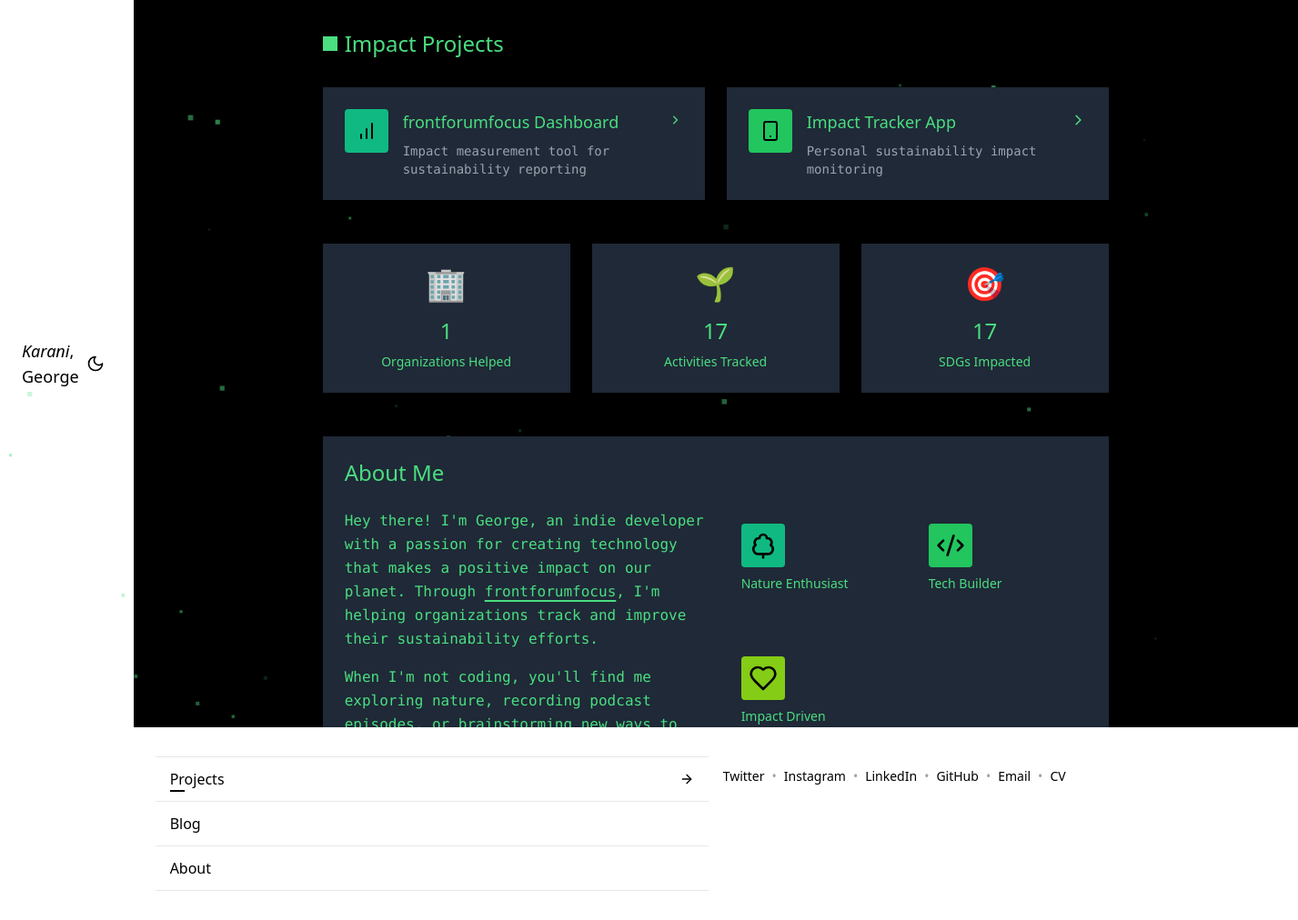
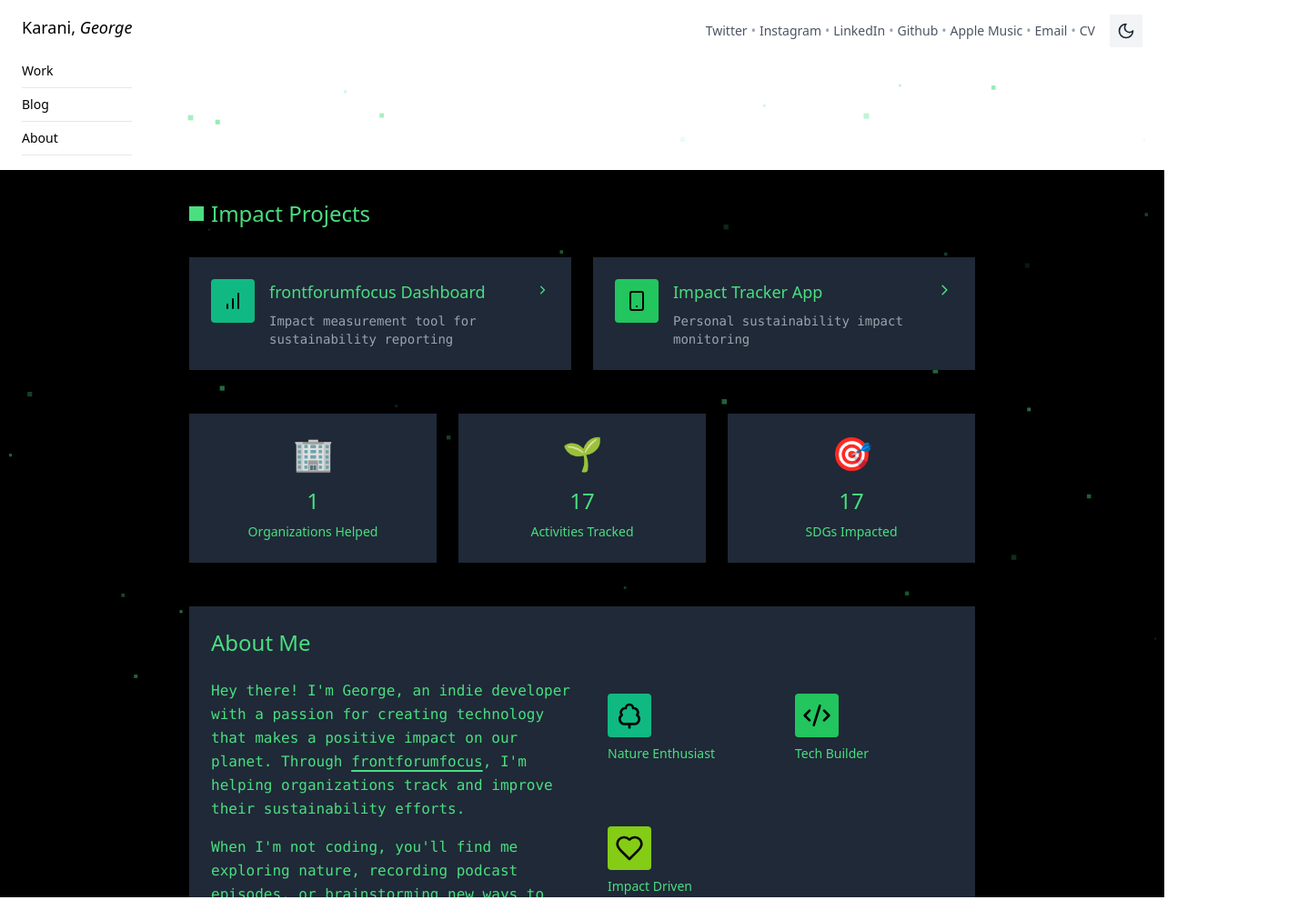
Before and after one commit to 21givenchy/scaling-chainsaw, a Next.js app: page /projects in a window 1280 px wide. Shown: the whole page at 91% size, 1427 px wide, since content can reach past the window. After the commit the page ends 987 px from the top, so only its background shows below. Built offline with nearby package versions, Linux system fonts and the light colour scheme.

Commit message:
feat: enhance header layout with navigation and secondary links; update theme toggle styles

```diff
--- a/app/layout.tsx
+++ b/app/layout.tsx
@@ -2,7 +2,6 @@
 import "./globals.css"
 import Providers from "@/components/Providers"
 import Header from "@/components/Header"
-import Navigation from "@/components/Navigation"
 // import RetroBootSequence from "@/components/RetroBootSequence"
 
 export const metadata = {
@@ -17,11 +16,10 @@
 }) {
   return (
     <html lang="en" suppressHydrationWarning>
-      <body className="grid grid-rows-[auto_auto_1fr] min-h-screen">
+      <body className="grid grid-rows-[auto_1fr] min-h-screen">
         <Providers>
           {/* <RetroBootSequence /> */}
           <Header />
-          <Navigation />
           {children}
         </Providers>
       </body>
--- a/components/Header.tsx
+++ b/components/Header.tsx
@@ -2,17 +2,32 @@
 
 import Link from "next/link"
 import ThemeToggle from "./ThemeToggle"
+import NavLinks from "./NavLinks"
+import SecondaryLinks from "./SecondaryLinks"
 
 export default function Header() {
   return (
-    <header className="flex justify-between items-center px-6 py-4" aria-label="Site header">
-      <Link
-        href="/"
-        className="text-lg font-medium hover:opacity-70 transition-opacity"
-      >
-        <span className="italic">Karani</span>, George
-      </Link>
-      <ThemeToggle />
+    <header className="px-6 py-4" aria-label="Site header">
+      <div className="flex justify-between items-start">
+        {/* Left side - Name and Nav */}
+        <div className="flex flex-col">
+          <Link
+            href="/"
+            className="text-lg font-medium hover:opacity-70 transition-opacity mb-4"
+          >
+            Karani, <span className="italic">George</span>
+          </Link>
+          <NavLinks />
+        </div>
+
+        {/* Right side - Social Links and Theme Toggle */}
+        <div className="flex flex-col items-end">
+          <div className="flex items-center gap-4 mb-2">
+            <SecondaryLinks />
+            <ThemeToggle />
+          </div>
+        </div>
+      </div>
     </header>
   )
 }
--- a/components/NavLinks.tsx
+++ b/components/NavLinks.tsx
@@ -2,11 +2,9 @@
 
 import Link from "next/link"
 import { usePathname } from "next/navigation"
-import { motion } from "framer-motion"
-import { ArrowRight } from "lucide-react"
 
 const navItems = [
-  { href: "/projects", label: "Projects" },
+  { href: "/projects", label: "Work" },
   { href: "/blog", label: "Blog" },
   { href: "/about", label: "About" },
 ]
@@ -16,40 +14,17 @@
 
   return (
     <nav className="flex flex-col" aria-label="Main navigation">
-      {navItems.map((item, index) => {
+      {navItems.map((item) => {
         const isActive = pathname === item.href
         return (
           <Link
             key={item.href}
             href={item.href}
-            className={`group relative py-3 px-4 border-b ${
-              index === 0 ? "border-t" : ""
-            } border-gray-200 dark:border-gray-800 hover:bg-gray-50 dark:hover:bg-gray-900/50 transition-colors`}
+            className={`py-2 border-b border-gray-200 dark:border-gray-800 hover:opacity-70 transition-opacity text-sm ${
+              isActive ? "font-medium" : ""
+            }`}
           >
-            <div className="flex items-center justify-between">
-              <span className="relative">
-                {item.label}
-                {/* Underline effect */}
-                <span
-                  className={`absolute left-0 -bottom-0.5 h-0.5 bg-current transition-all duration-100 ease-in-out ${
-                    isActive ? "w-4" : "w-0 group-hover:w-4"
-                  }`}
-                />
-              </span>
-              {/* Animated arrow */}
-              <motion.div
-                initial={{ opacity: 0, rotate: -90 }}
-                animate={
-                  isActive
-                    ? { opacity: 1, rotate: 0 }
-                    : { opacity: 0, rotate: -90 }
-                }
-                whileHover={{ opacity: 1, rotate: 0 }}
-                transition={{ duration: 0.2 }}
-              >
-                <ArrowRight className="w-4 h-4" />
-              </motion.div>
-            </div>
+            {item.label}
           </Link>
         )
       })}
--- a/components/SecondaryLinks.tsx
+++ b/components/SecondaryLinks.tsx
@@ -6,31 +6,32 @@
   { href: "https://twitter.com/21givenchy", label: "Twitter", external: true },
   { href: "https://instagram.com/21givenchy", label: "Instagram", external: true },
   { href: "https://linkedin.com/in/georgekarani", label: "LinkedIn", external: true },
-  { href: "https://github.com/21givenchy", label: "GitHub", external: true },
-  { href: "mailto:george@example.com", label: "Email", external: false },
+  { href: "https://github.com/21givenchy", label: "Github", external: true },
+  { href: "https://music.apple.com", label: "Apple Music", external: true },
+  { href: "mailto:george.karani@cmxhub.com", label: "Email", external: false },
   { href: "/cv", label: "CV", external: false },
 ]
 
 export default function SecondaryLinks() {
   return (
-    <nav className="flex flex-wrap items-center gap-x-2 text-sm" aria-label="Secondary navigation">
+    <nav className="flex flex-wrap items-center text-sm" aria-label="Secondary navigation">
       {secondaryLinks.map((link, index) => (
-        <div key={link.href} className="flex items-center gap-x-2">
-          {index > 0 && (
-            <span className="text-gray-400 dark:text-gray-600" aria-hidden="true">
-              •
-            </span>
-          )}
+        <span key={link.href} className="flex items-center">
           <Link
             href={link.href}
-            className="hover:underline transition-all"
+            className="hover:underline transition-all text-gray-600 dark:text-gray-400 hover:text-black dark:hover:text-white"
             {...(link.external
               ? { target: "_blank", rel: "noopener noreferrer" }
               : {})}
           >
             {link.label}
           </Link>
-        </div>
+          {index < secondaryLinks.length - 1 && (
+            <span className="mx-1 text-gray-400 dark:text-gray-600" aria-hidden="true">
+              •
+            </span>
+          )}
+        </span>
       ))}
     </nav>
   )
--- a/components/ThemeToggle.tsx
+++ b/components/ThemeToggle.tsx
@@ -15,7 +15,7 @@
   if (!mounted) {
     return (
       <button
-        className="p-2 rounded-md hover:bg-gray-100 dark:hover:bg-gray-800 transition-colors"
+        className="p-2 rounded-md bg-gray-100 dark:bg-gray-800 text-gray-800 dark:text-gray-200 hover:bg-gray-200 dark:hover:bg-gray-700 transition-colors"
         aria-label="Toggle theme"
       >
         <div className="w-5 h-5" />
@@ -26,7 +26,7 @@
   return (
     <button
       onClick={() => setTheme(theme === "dark" ? "light" : "dark")}
-      className="p-2 rounded-md hover:bg-gray-100 dark:hover:bg-gray-800 transition-colors"
+      className="p-2 rounded-md bg-gray-100 dark:bg-gray-800 text-gray-800 dark:text-gray-200 hover:bg-gray-200 dark:hover:bg-gray-700 transition-colors"
       aria-label="Toggle theme"
     >
       {theme === "dark" ? (
```
Also changed, not shown: public/Screenshot (36).png (added).
